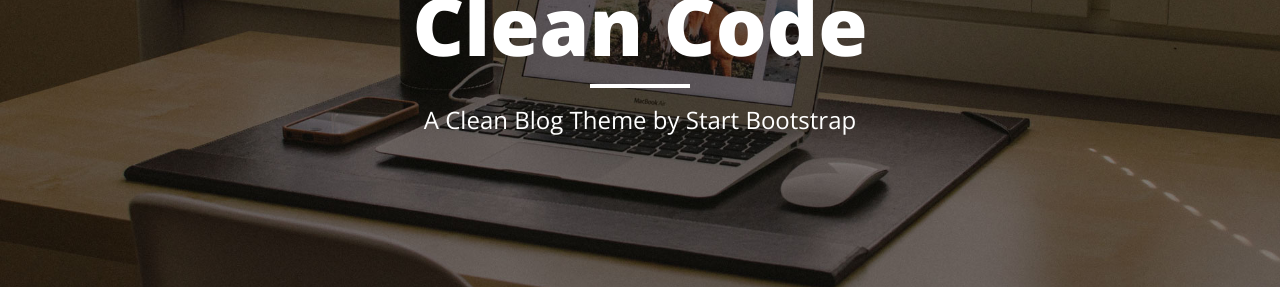
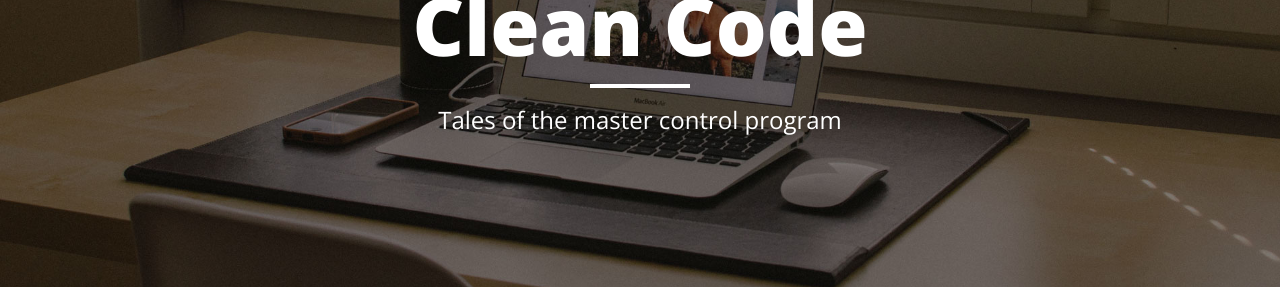
Before and after one commit to tushdante/tushdante.github.io, a Jekyll site: the page built from index.html, in a window 1280 px wide. Shown: the part 169-469 px from the top of the page. Built offline with Jekyll 4.4.1, drawn with Linux system fonts in a browser that asks for light colours; nearby versions of some CDN libraries; the list of posts is cut into pages by our own code.

Commit message:
added a better subheading

```diff
--- a/index.html
+++ b/index.html
@@ -1,6 +1,6 @@
 ---
 layout: page
-description: "A Clean Blog Theme by Start Bootstrap"
+description: "Tales of the master control program"
 ---
 
 {% for post in paginator.posts %}
```
Also changed, not shown: 3 other files.
